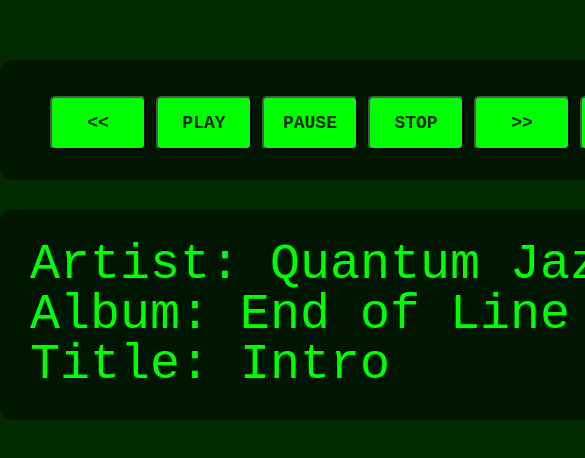
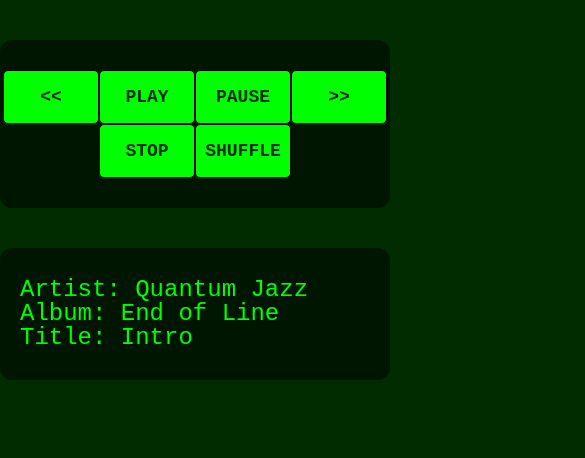
Before and after one commit to mikebrucker/Jukebox.play, a plain HTML site: page index.html in a window 390 px wide. Shown: the top 458 px of the page, 585 px wide, since content can reach past the window. Drawn offline with Linux system fonts and the light colour scheme.

Commit message:
changed style and mobile

```diff
--- a/index.html
+++ b/index.html
@@ -12,14 +12,13 @@
 
 <body>
 
-    <div class="block">
     <div class="container">
 
         <button id="skipBackward"><<</button>
         <button id="play">PLAY</button>
         <button id="pause">PAUSE</button>
+        <button id="skipForward">>></button>
         <button id="stop">STOP</button>
-            <button id="skipForward">>></button>
         <button id="shuffle">SHUFFLE</button>
 
         <audio id="audioPlayer">
@@ -27,8 +26,10 @@
         </audio>
 
     </div>
+
+    <div class="container">
+        <div id="displaySong"></div>
     </div>
-    <div id="displaySong"></div>
 
 
 <script src="script.js"></script>
--- a/style.css
+++ b/style.css
@@ -3,21 +3,21 @@ body {
     margin: 0 auto;
     background-color: rgb(0, 44, 0);
     color: lime;
-    font-size: 50px;
     font-family: 'Courier New', Courier, monospace;
     text-align: center;
+    font-size: 0;
 }
 
 button {
     width: 96px;
     height: 54px;
+    border: 1px solid black;
     border-radius: 5px;
     background-color: lime;
     font-family: 'Courier New', Courier, monospace;
     font-size: 18px;
     font-weight: bold;
     color: rgb(0, 44, 0);
-    margin: 0 -10px;
     outline: none;
 }
 
@@ -26,19 +26,31 @@ button:active {
     top: 1px;
 }
 
-.container, #displaySong {
+.container {
     background-color: rgba(0, 0, 0, 0.5);
     border-radius: 12px;
     display: inline-block;
-    padding: 30px;
+    margin: 40px auto 0px;
+    padding: 30px 0px;
     width: 666px;
 }
 
 #displaySong {
+    margin: 0 20px;
+    font-size: 40px;
     text-align: left;
 }
 
-.block {
-    display: block;
-    margin: 60px 0 30px;
+@media all and (max-width: 768px) {
+
+    body {
+        max-width: 400px;
+    }
+
+    .container {
+        width: 100%;
+    }
+    #displaySong {
+        font-size: 24px;
+    }
 }
```
Lines whose indentation alone changed are shown as unchanged.
